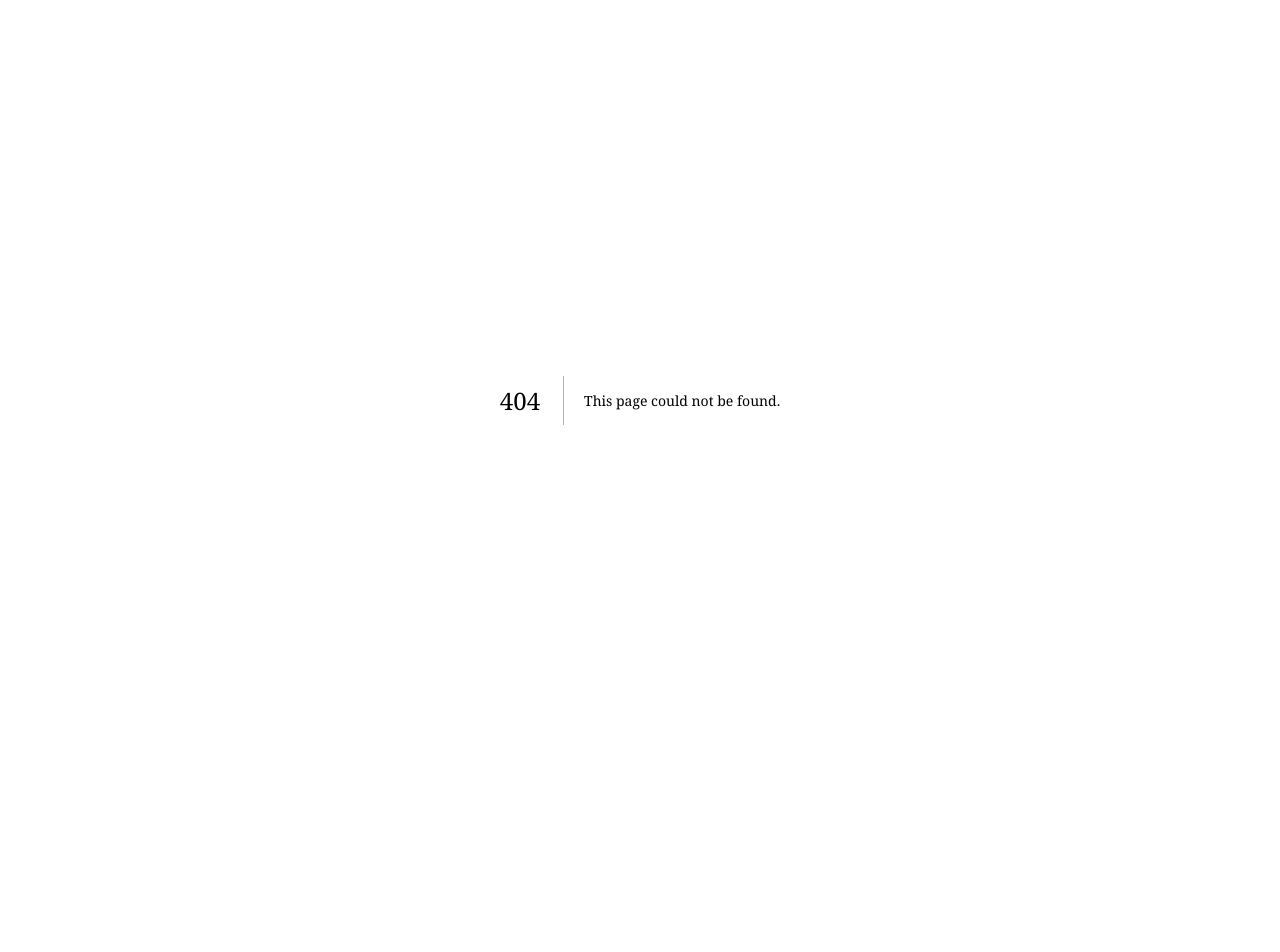
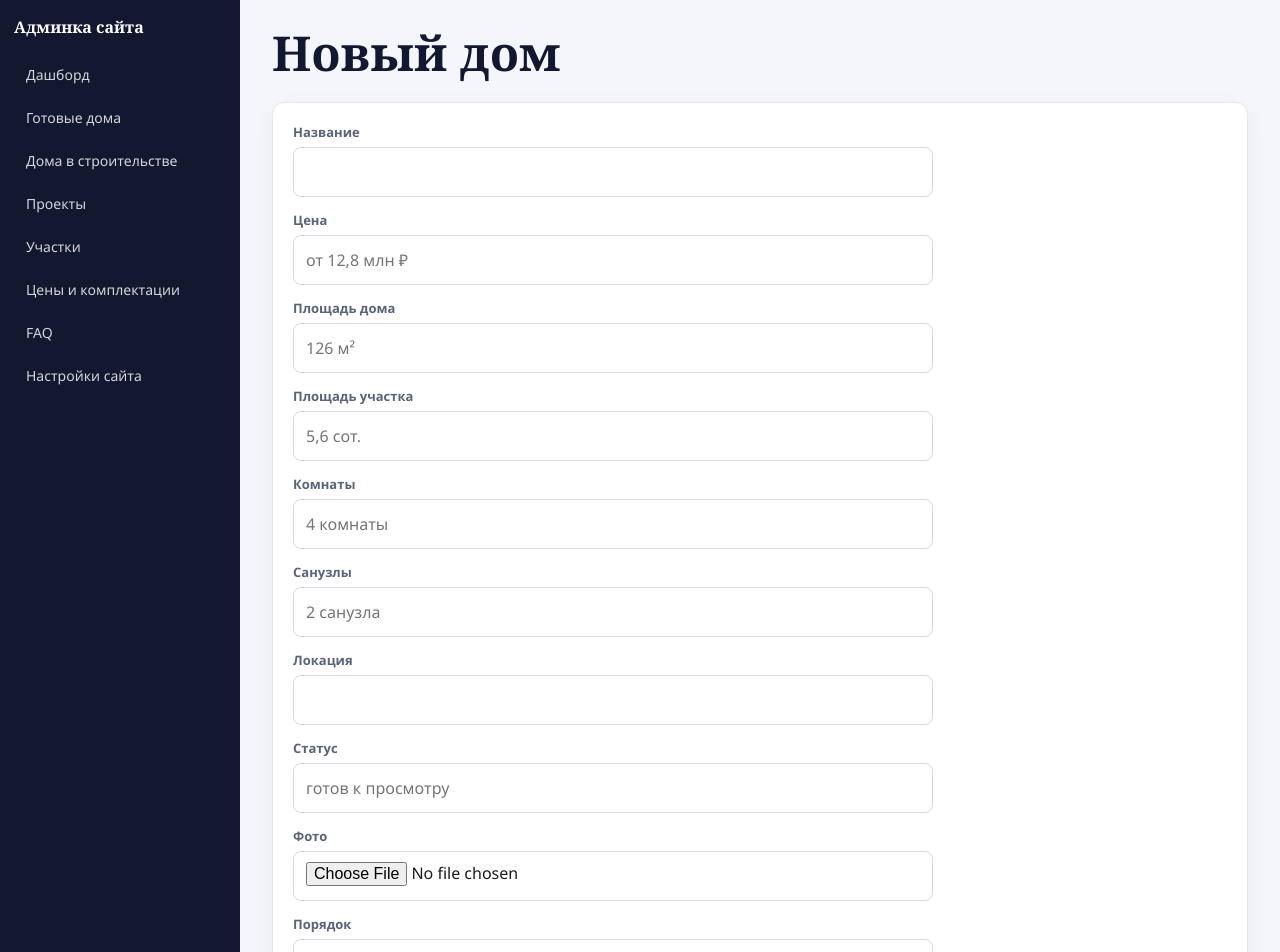
Before and after one commit to Osmanovvv/Stroitelstvo-Domov, a Next.js app: page /admin/homes/new in a window 1280 px wide. Before the commit this address had no page. Shown: the top 952 px of the page. Before the commit the page ends 800 px from the top, so only its background shows below. Built offline with nearby package versions, Linux system fonts and the light colour scheme.

Commit message:
feat: admin CRUD for ready homes with image upload

```diff
--- /dev/null
+++ b/app/admin/homes/HomeForm.tsx
@@ -0,0 +1,66 @@
+import Image from "next/image";
+import type { ReadyHome } from "@prisma/client";
+
+type HomeFormProps = {
+  action: (formData: FormData) => void;
+  home?: ReadyHome;
+};
+
+export default function HomeForm({ action, home }: HomeFormProps) {
+  return (
+    <form className="admin-form" action={action} encType="multipart/form-data">
+      {home && <input type="hidden" name="id" value={home.id} />}
+      <input type="hidden" name="imageExisting" value={home?.image ?? ""} />
+
+      <div className="admin-field">
+        <label>Название</label>
+        <input name="title" defaultValue={home?.title ?? ""} required />
+      </div>
+      <div className="admin-field">
+        <label>Цена</label>
+        <input name="price" defaultValue={home?.price ?? ""} placeholder="от 12,8 млн ₽" />
+      </div>
+      <div className="admin-field">
+        <label>Площадь дома</label>
+        <input name="area" defaultValue={home?.area ?? ""} placeholder="126 м²" />
+      </div>
+      <div className="admin-field">
+        <label>Площадь участка</label>
+        <input name="land" defaultValue={home?.land ?? ""} placeholder="5,6 сот." />
+      </div>
+      <div className="admin-field">
+        <label>Комнаты</label>
+        <input name="rooms" defaultValue={home?.rooms ?? ""} placeholder="4 комнаты" />
+      </div>
+      <div className="admin-field">
+        <label>Санузлы</label>
+        <input name="baths" defaultValue={home?.baths ?? ""} placeholder="2 санузла" />
+      </div>
+      <div className="admin-field">
+        <label>Локация</label>
+        <input name="location" defaultValue={home?.location ?? ""} />
+      </div>
+      <div className="admin-field">
+        <label>Статус</label>
+        <input name="status" defaultValue={home?.status ?? ""} placeholder="готов к просмотру" />
+      </div>
+      <div className="admin-field">
+        <label>Фото</label>
+        {home?.image && (
+          <Image className="admin-preview" src={home.image} alt="" width={160} height={110} />
+        )}
+        <input name="imageFile" type="file" accept="image/*" />
+      </div>
+      <div className="admin-field">
+        <label>Порядок</label>
+        <input name="sortOrder" type="number" defaultValue={home?.sortOrder ?? 0} />
+      </div>
+      <div className="admin-field">
+        <label>
+          <input name="isVisible" type="checkbox" defaultChecked={home?.isVisible ?? true} /> Показывать на сайте
+        </label>
+      </div>
+      <button className="admin-btn primary" type="submit">Сохранить</button>
+    </form>
+  );
+}
--- /dev/null
+++ b/app/admin/homes/actions.ts
@@ -0,0 +1,59 @@
+"use server";
+
+import { redirect } from "next/navigation";
+import { revalidatePath } from "next/cache";
+import { prisma } from "@/app/lib/db";
+import { str, num, bool } from "@/app/lib/form";
+import { saveUploadedImage } from "@/app/lib/upload";
+
+function revalidate() {
+  revalidatePath("/");
+  revalidatePath("/admin/homes");
+}
+
+async function readData(formData: FormData) {
+  const image = await saveUploadedImage(
+    formData.get("imageFile") as File | null,
+    str(formData, "imageExisting"),
+  );
+  return {
+    title: str(formData, "title"),
+    price: str(formData, "price"),
+    area: str(formData, "area"),
+    land: str(formData, "land"),
+    rooms: str(formData, "rooms"),
+    baths: str(formData, "baths"),
+    location: str(formData, "location"),
+    status: str(formData, "status"),
+    image,
+    sortOrder: num(formData, "sortOrder"),
+    isVisible: bool(formData, "isVisible"),
+  };
+}
+
+export async function createHome(formData: FormData) {
+  await prisma.readyHome.create({ data: await readData(formData) });
+  revalidate();
+  redirect("/admin/homes");
+}
+
+export async function updateHome(formData: FormData) {
+  const id = str(formData, "id");
+  await prisma.readyHome.update({ where: { id }, data: await readData(formData) });
+  revalidate();
+  redirect("/admin/homes");
+}
+
+export async function deleteHome(formData: FormData) {
+  await prisma.readyHome.delete({ where: { id: str(formData, "id") } });
+  revalidate();
+}
+
+export async function toggleHome(formData: FormData) {
+  const id = str(formData, "id");
+  const current = await prisma.readyHome.findUnique({ where: { id } });
+  if (current) {
+    await prisma.readyHome.update({ where: { id }, data: { isVisible: !current.isVisible } });
+    revalidate();
+  }
+}
--- /dev/null
+++ b/app/admin/homes/new/page.tsx
@@ -0,0 +1,13 @@
+import HomeForm from "../HomeForm";
+import { createHome } from "../actions";
+
+export default function NewHome() {
+  return (
+    <>
+      <div className="admin-topbar"><h2>Новый дом</h2></div>
+      <div className="admin-card">
+        <HomeForm action={createHome} />
+      </div>
+    </>
+  );
+}
```
Also changed, not shown: app/admin/homes/[id]/page.tsx (added, +19 -0 lines), app/admin/homes/page.tsx (added, +49 -0 lines).
